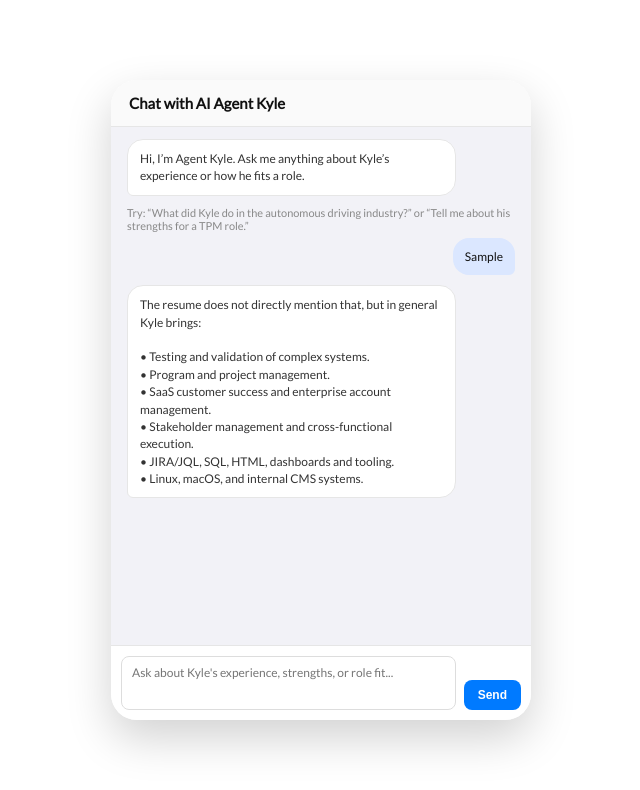
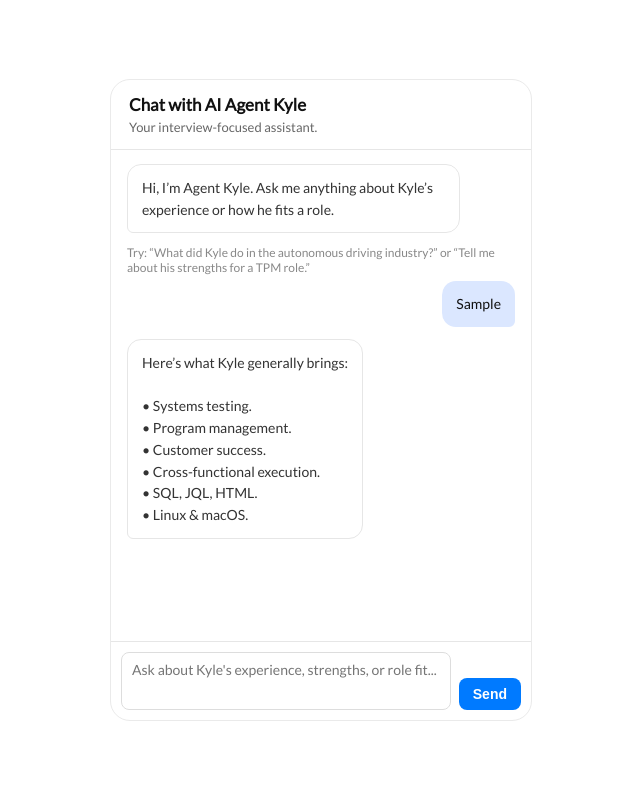
Before and after one commit to lamkyk/agentkyle-popup, a plain HTML site: page index.html in a window 1280 px wide. Both pictures are taken after typing "Sample" into the empty fields and a click on the button "Send". Shown: the whole page, without its empty margins (319-959 px from the left). Drawn offline with Linux system fonts and the light colour scheme.

Commit message:
Update index.html

```diff
--- a/index.html
+++ b/index.html
@@ -12,58 +12,62 @@
       margin: 0;
       padding: 0;
       height: 100%;
-      /* Make outer background transparent so it matches the site */
-      background: transparent;
+      background: transparent !important;
       font-family: 'Lato', sans-serif;
-      font-size: 12px;
+      font-size: 14px;
       color: #333;
       display: flex;
       justify-content: center;
       align-items: center;
     }
 
-    /* Chat Shell (Apple Card Style) */
+    /* Chat Shell */
     .shell {
       width: min(420px, 100vw - 24px);
       height: min(640px, 100vh - 40px);
-      background: #ffffff;
-      border-radius: 26px;
-      box-shadow: 0 18px 45px rgba(0,0,0,0.18);
+
+      /* background white but blending with page */
+      background: rgba(255, 255, 255, 0.95);
+
+      border-radius: 20px;
+      box-shadow: none !important;   /* remove shadow */
       display: flex;
       flex-direction: column;
       overflow: hidden;
+      border: 1px solid #eaeaea;     /* subtle frame to define edges */
     }
 
     /* Header */
     .header {
       padding: 14px 18px;
       border-bottom: 1px solid #e6e6e6;
-      background: #fafafa;
+      background: #fafafa00; /* transparent header */
     }
 
     .title {
-      font-size: 15px;
-      font-weight: 900; /* Lato Black */
+      font-size: 17px;
+      font-weight: 900;
       color: #111;
     }
 
     .subtitle {
-      margin-top: 3px;
-      font-size: 12px;
+      margin-top: 4px;
+      font-size: 13px;
       color: #666;
     }
 
     /* Chat Body */
     #chatBody {
       flex: 1;
-      padding: 12px 16px;
+      padding: 14px 16px;
       overflow-y: auto;
-      background: #f2f2f7;
+      background: transparent;
+      font-size: 14px;
     }
 
     .msg-row {
       display: flex;
-      margin-bottom: 10px;
+      margin-bottom: 12px;
     }
 
     .msg-user {
@@ -76,11 +80,11 @@
 
     .bubble {
       max-width: 78%;
-      padding: 10px 12px;
-      border-radius: 16px;
-      font-size: 12px;
+      padding: 12px 14px;
+      border-radius: 14px;
+      font-size: 14px;
       white-space: pre-wrap;
-      line-height: 1.45;
+      line-height: 1.55;
     }
 
     .bubble-user {
@@ -97,10 +101,9 @@
     }
 
     .meta {
-      font-size: 11px;
+      font-size: 12px;
       color: #888;
       margin-bottom: 6px;
-      text-align: left;
     }
 
     /* Input Area */
@@ -108,23 +111,21 @@
       display: flex;
       padding: 10px;
       border-top: 1px solid #e6e6e6;
-      background: #fff;
+      background: transparent;
       gap: 8px;
       align-items: flex-end;
     }
 
     #input {
       flex: 1;
-      height: auto;
-      min-height: 36px;
-      max-height: 80px;
+      min-height: 40px;
+      max-height: 100px;
       border-radius: 8px;
       border: 1px solid #ddd;
       padding: 8px 10px;
-      font-size: 12px;
+      font-size: 14px;
+      resize: none;
       font-family: 'Lato', sans-serif;
-      outline: none;
-      resize: none;
     }
 
     #sendBtn {
@@ -132,7 +133,7 @@
       border-radius: 8px;
       background: #007aff;
       color: white;
-      font-size: 12px;
+      font-size: 14px;
       font-weight: 700;
       border: none;
       cursor: pointer;
@@ -147,6 +148,7 @@
         width: 100vw;
         height: 100vh;
         border-radius: 0;
+        border: none;
       }
     }
   </style>
@@ -154,10 +156,12 @@
 
 <body>
 <div class="shell">
+
   <!-- Header -->
   <div class="header">
     <div class="title">Chat with AI Agent Kyle</div>
-<div class="subtitle" style="display:none;"></div>
+    <!-- DELETE / EDIT THIS LINE -->
+    <div class="subtitle">Your interview-focused assistant.</div>
   </div>
 
   <!-- Chat Body -->
@@ -170,21 +174,22 @@
   </div>
 </div>
 
-
 <script>
-/* ------------------ Resume Knowledge Base ------------------ */
+/* ---------- RESUME KNOWLEDGE BASE (unchanged yet) ---------- */
+/* We will build the BIG KB after you confirm appearance. */
 
 const summary = {
   overview:
-    "Kyle Lam is a systems-minded operator with 6+ years in SaaS and B2B2C customer success and several years in the autonomous vehicle space focused on systems engineering testing.",
+    "Kyle Lam is a systems-minded operator with 6+ years in SaaS, B2B2C customer success, and multiple years in autonomous vehicle systems testing.",
   strengths: [
-    "Designing and executing structured testing programs for complex systems.",
-    "Partnering cross-functionally across engineering, ops, and vendor teams.",
-    "Turning operational data into clear narratives and recommendations.",
-    "Owning enterprise customer relationships and renewals in SaaS contexts."
+    "Structured testing for complex systems.",
+    "Cross-functional execution with engineering and ops.",
+    "Turning operational data into insights.",
+    "Owning enterprise customer relationships."
   ]
 };
 
+/* Roles Array (shortened for now; we'll rebuild with full KB next) */
 const roles = [
   {
     id: "waymo_sse",
@@ -192,223 +197,113 @@ const roles = [
     org: "Waymo",
     location: "Mountain View, CA",
     situation:
-      "Waymo needed reliable ways to validate next-generation sensors and AV behavior before expanding ODD and rider operations.",
+      "Waymo needed reliable validation for next-generation sensors and AV behaviors.",
     task:
-      "Kyle designed and executed structured test campaigns to ensure systems met performance and safety thresholds.",
+      "Kyle executed structured test campaigns ensuring systems met safety thresholds.",
     actions: [
-      "Developed and executed test plans for new sensors and behaviors.",
-      "Collaborated with engineers, PMs, and vendors to define metrics.",
-      "Created dashboards for forecasting, burndown, and capacity planning.",
-      "Authored SOPs and training materials for consistent testing execution."
+      "Built and executed detailed test plans.",
+      "Collaborated with engineers and PMs.",
+      "Authored SOPs and training docs."
     ],
     results: [
-      "Unblocked deployments through critical scenario generation.",
-      "Improved throughput and predictability of testing milestones.",
-      "Raised overall quality and consistency of AV testing programs."
+      "Unblocked deployments.",
+      "Improved predictability of milestones."
     ],
-    keywords: ["waymo", "sensor", "av", "autonomous", "system", "testing", "validation"]
-  },
-
-  {
-    id: "waymo_ops",
-    title: "Autonomous Vehicle Instructor / Rider Operational Readiness",
-    org: "Waymo",
-    location: "Mountain View, CA",
-    situation:
-      "Waymo was preparing to scale rider operations and needed reliable operators to validate UX and operational workflows.",
-    task:
-      "Kyle executed structured on-road test cases while capturing high-quality UX and operations feedback.",
-    actions: [
-      "Ran real-world rider scenarios and logged behaviors and UX gaps.",
-      "Partnered with rider support, dispatch, and UX teams for insights.",
-      "Mentored operator cohorts on safety standards and structured testing."
-    ],
-    results: [
-      "Improved operational readiness ahead of rider program expansion.",
-      "Strengthened cross-team handoffs with structured feedback."
-    ],
-    keywords: ["rider", "operations", "instructor", "on-road", "ux"]
-  },
-
-  {
-    id: "narvar",
-    title: "Enterprise Customer Success Manager",
-    org: "Narvar",
-    location: "San Francisco, CA",
-    situation:
-      "Major retail brands depended on Narvar for post-purchase experiences and needed a strong CS owner.",
-    task:
-      "Kyle managed enterprise accounts, driving adoption, alignment, and measurable ROI.",
-    actions: [
-      "Led onboarding and QBRs with senior stakeholders.",
-      "Coordinated with product/engineering on feature configuration.",
-      "Identified upsell opportunities tied to business value."
-    ],
-    results: [
-      "Retained core accounts and protected revenue.",
-      "Enabled seamless migrations to advanced platform capabilities."
-    ],
-    keywords: ["saas", "customer success", "retail", "enterprise"]
-  },
-
-  {
-    id: "nasdaq",
-    title: "Service Account Manager",
-    org: "Nasdaq",
-    location: "San Francisco, CA",
-    situation:
-      "Nasdaq needed reliable account management for a diverse book of listed corporate clients.",
-    task:
-      "Kyle owned renewals, service coordination, and consultative relationship management.",
-    actions: [
-      "Acted as main point of contact for corporate accounts.",
-      "Led executive business reviews translating metrics to insights.",
-      "Partnered with product, operations, and legal to meet SLAs."
-    ],
-    results: [
-      "Supported retention of recurring revenue.",
-      "Generated incremental revenue through consultative upsells."
-    ],
-    keywords: ["nasdaq", "account", "corporate", "service", "capital markets"]
+    keywords: ["waymo","sensor","testing","validation","av"]
   }
 ];
 
 const skills = [
-  "Testing and validation of complex systems.",
-  "Program and project management.",
-  "SaaS customer success and enterprise account management.",
-  "Stakeholder management and cross-functional execution.",
-  "JIRA/JQL, SQL, HTML, dashboards and tooling.",
-  "Linux, macOS, and internal CMS systems."
+  "Systems testing.",
+  "Program management.",
+  "Customer success.",
+  "Cross-functional execution.",
+  "SQL, JQL, HTML.",
+  "Linux & macOS."
 ];
 
-/* ------------------ STAR ENGINE ------------------ */
+/* ---------- Answer Engine ---------- */
+function tokenize(t){return t.toLowerCase().split(/[^a-z0-9]+/).filter(Boolean);}
+const STOP=new Set(["the","and","for","with","that","this","from","into","about","have","has","what","why","who","how","are","you","his","her","their","did","does","can","role","fit","tell","me","ask","years"]);
 
-function tokenize(text) {
-  return text
-    .toLowerCase()
-    .split(/[^a-z0-9]+/)
-    .filter(Boolean);
-}
-
-const STOP = new Set([
-  "the","and","for","with","that","this","from","into","about","have","has",
-  "had","been","more","than","role","what","does","did","you","your","his",
-  "her","their","how","many","years","tell","me","can","who","where","when",
-  "why","are","was","will","would","could","should","do","on","in","at","to",
-  "of","a","an","as","by","or","it","is","be","based","using"
-]);
-
-function extractKeywords(q) {
+function extractKeywords(q){
   return tokenize(q).filter(w => w.length > 2 && !STOP.has(w));
 }
 
-function scoreRole(role, kw) {
-  const blob = (
-    role.title + " " +
-    role.org + " " +
-    role.situation + " " +
-    role.task + " " +
-    role.actions.join(" ") + " " +
-    role.results.join(" ")
-  ).toLowerCase();
-
-  let s = 0;
-  for (const k of kw) {
-    if (blob.includes(k)) s++;
-    if (role.keywords.includes(k)) s++;
+function scoreRole(role, words){
+  const blob=(role.title+" "+role.org+" "+role.situation+" "+role.task+" "+role.actions.join(" ")+role.results.join(" ")).toLowerCase();
+  let s=0;
+  for(const w of words){
+    if(blob.includes(w)) s++;
+    if(role.keywords.includes(w)) s++;
   }
   return s;
 }
 
-function buildAnswer(q) {
-  const kw = extractKeywords(q);
+function buildAnswer(q){
+  const kw=extractKeywords(q);
 
-  if (kw.length === 0) {
-    return (
-      "Here is a quick overview:\n\n" +
-      "• " + summary.overview + "\n\n" +
-      "Strengths:\n" +
-      summary.strengths.map(s => "• " + s).join("\n")
-    );
+  if(kw.length===0){
+    return summary.overview + "\n\nStrengths:\n" + summary.strengths.map(s=>"• "+s).join("\n");
   }
 
   const matches = roles
-    .map(r => ({ role: r, score: scoreRole(r, kw) }))
-    .filter(r => r.score > 0)
-    .sort((a,b) => b.score - a.score);
+    .map(r=>({role:r,score:scoreRole(r,kw)}))
+    .filter(x=>x.score>0)
+    .sort((a,b)=>b.score-a.score);
 
-  if (matches.length === 0) {
-    return (
-      "The resume does not directly mention that, but in general Kyle brings:\n\n" +
-      skills.map(s => "• " + s).join("\n")
-    );
+  if(matches.length===0){
+    return "Here’s what Kyle generally brings:\n\n" + skills.map(s=>"• "+s).join("\n");
   }
 
-  const best = matches[0].role;
+  const r = matches[0].role;
 
-  return (
-    `${best.title} at ${best.org} (${best.location})\n\n` +
-    `Situation: ${best.situation}\n\n` +
-    `Task: ${best.task}\n\n` +
-    `Action:\n` +
-    best.actions.map(a => "• " + a).join("\n") +
-    `\n\nResult:\n` +
-    best.results.map(r => "• " + r).join("\n")
-  );
+  return `${r.title} at ${r.org} (${r.location})\n\nSituation: ${r.situation}\n\nTask: ${r.task}\n\nActions:\n${r.actions.map(a=>"• "+a).join("\n")}\n\nResults:\n${r.results.map(a=>"• "+a).join("\n")}`;
 }
 
-/* ------------------ Chat UI Logic ------------------ */
+/* ---------- UI Logic ---------- */
+const chatBody=document.getElementById("chatBody");
+const input=document.getElementById("input");
+const sendBtn=document.getElementById("sendBtn");
 
-const chatBody = document.getElementById("chatBody");
-const input = document.getElementById("input");
-const sendBtn = document.getElementById("sendBtn");
-
-function addMsg(type, text) {
-  const row = document.createElement("div");
-  row.className = "msg-row " + (type === "user" ? "msg-user" : "msg-bot");
-
-  const bubble = document.createElement("div");
-  bubble.className = "bubble " + (type === "user" ? "bubble-user" : "bubble-bot");
-  bubble.textContent = text;
-
+function addMsg(type,text){
+  const row=document.createElement("div");
+  row.className="msg-row "+(type==="user"?"msg-user":"msg-bot");
+  const bubble=document.createElement("div");
+  bubble.className="bubble "+(type==="user"?"bubble-user":"bubble-bot");
+  bubble.textContent=text;
   row.appendChild(bubble);
   chatBody.appendChild(row);
-  chatBody.scrollTop = chatBody.scrollHeight;
+  chatBody.scrollTop=chatBody.scrollHeight;
 }
 
-function addMeta(text) {
-  const m = document.createElement("div");
-  m.className = "meta";
-  m.textContent = text;
+function addMeta(t){
+  const m=document.createElement("div");
+  m.className="meta";
+  m.textContent=t;
   chatBody.appendChild(m);
 }
 
-function send() {
-  const q = input.value.trim();
-  if (!q) return;
-
-  addMsg("user", q);
-  input.value = "";
-
-  const ans = buildAnswer(q);
-  addMsg("bot", ans);
+function send(){
+  const q=input.value.trim();
+  if(!q) return;
+  addMsg("user",q);
+  input.value="";
+  addMsg("bot",buildAnswer(q));
 }
 
-sendBtn.onclick = send;
-
-input.addEventListener("keydown", e => {
-  if (e.key === "Enter" && !e.shiftKey) {
+sendBtn.onclick=send;
+input.addEventListener("keydown",e=>{
+  if(e.key==="Enter"&&!e.shiftKey){
     e.preventDefault();
     send();
   }
 });
 
-function welcome() {
-  addMsg("bot", "Hi, I’m Agent Kyle. Ask me anything about Kyle’s experience or how he fits a role.");
-  addMeta("Try: “What did Kyle do in the autonomous driving industry?” or “Tell me about his strengths for a TPM role.”");
+function welcome(){
+  addMsg("bot","Hi, I’m Agent Kyle. Ask me anything about Kyle’s experience or how he fits a role.");
+  addMeta(`Try: “What did Kyle do in the autonomous driving industry?” or “Tell me about his strengths for a TPM role.”`);
 }
-
 welcome();
 </script>
 
```
